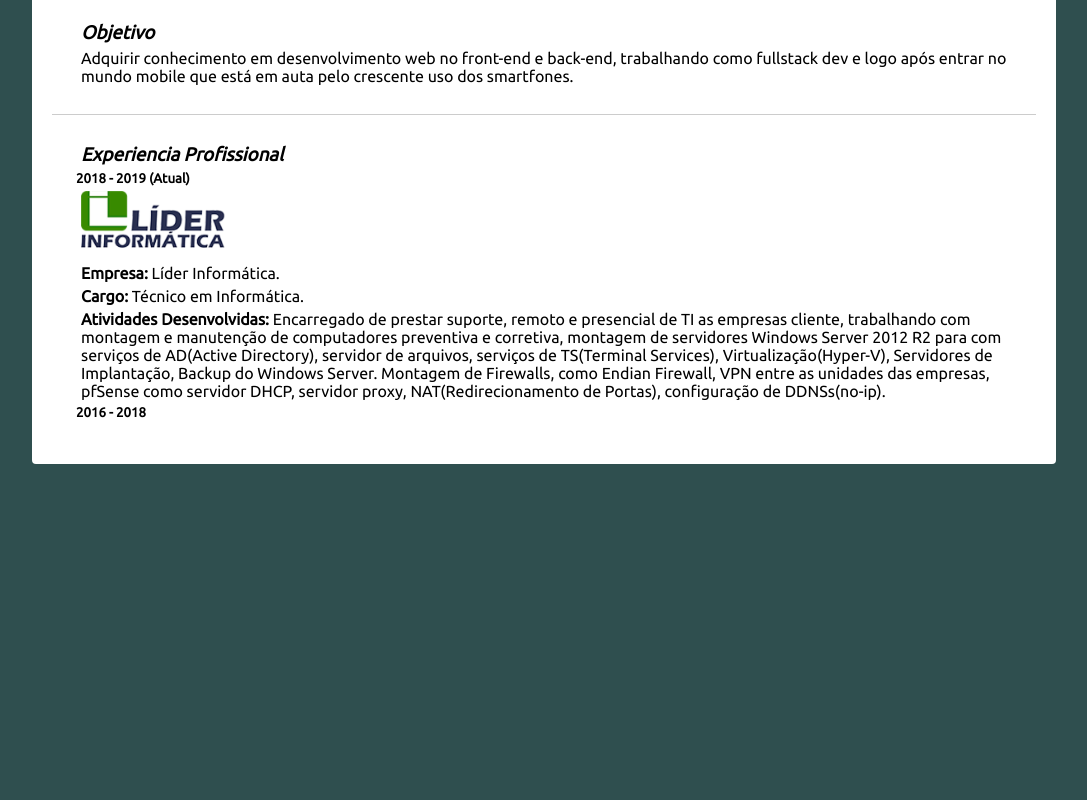
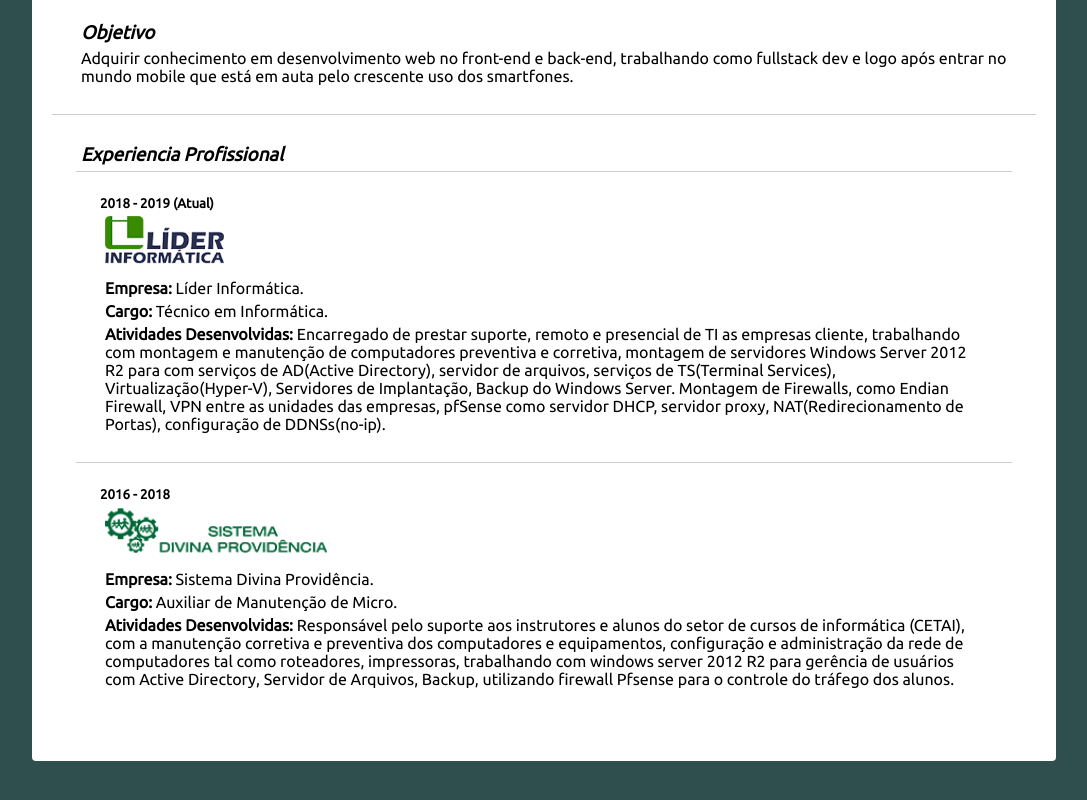
Before and after one commit to cleisonsantos/curriculo, a plain HTML site: page index.html in a window 1280 px wide. Shown: the part 336-1136 px from the top of the page, without its empty margins (96-1183 px from the left). Before the commit the page ends 864 px from the top, so only its background shows below. Drawn offline with Linux system fonts and the light colour scheme.

Commit message:
Adicionado a segunda experiênca.

```diff
--- a/css/style.css
+++ b/css/style.css
@@ -47,5 +47,5 @@ p{
 }
 .logo{
     padding: 05px;
-    height: 60px;
+    height: 50px;
 }
--- a/index.html
+++ b/index.html
@@ -31,17 +31,35 @@
         </section>
         <section class="exp">
             <h3 class="title">Experiencia Profissional</h3>
+            <section>
                 <h5>2018 - 2019 (Atual)</h5>
                 <img class="logo" src="img/lider.png" alt="">
                 <p><span class="topic">Empresa:</span> Líder Informática.</h4>
                     <p><span class="topic">Cargo:</span> Técnico em Informática.</p>
-            <p><span class="topic">Atividades Desenvolvidas:</span> Encarregado de prestar suporte, remoto e presencial de TI as empresas cliente, trabalhando com montagem e
-                manutenção de computadores preventiva e corretiva, montagem de servidores Windows Server 2012 R2 para
+                    <p><span class="topic">Atividades Desenvolvidas:</span> Encarregado de prestar suporte, remoto e
+                        presencial de TI as empresas cliente, trabalhando com montagem e
+                        manutenção de computadores preventiva e corretiva, montagem de servidores Windows Server 2012 R2
+                        para
                         com serviços de AD(Active Directory), servidor de arquivos, serviços de TS(Terminal Services),
-                Virtualização(Hyper-V), Servidores de Implantação, Backup do Windows Server. Montagem de Firewalls, como
+                        Virtualização(Hyper-V), Servidores de Implantação, Backup do Windows Server. Montagem de
+                        Firewalls, como
                         Endian Firewall, VPN entre as unidades das empresas, pfSense como servidor DHCP, servidor proxy,
-                NAT(Redirecionamento de Portas), configuração de DDNSs(no-ip).</p>
+                        NAT(Redirecionamento de Portas), configuração de DDNSs(no-ip).
+                    </p>
+            </section>
+            <section>
                 <h5>2016 - 2018</h5>
+                <img class="logo" src="img/sdp.png" alt="">
+                <p><span class="topic">Empresa:</span> Sistema Divina Providência.</h4>
+                    <p><span class="topic">Cargo:</span> Auxiliar de Manutenção de Micro.</p>
+                    <p><span class="topic">Atividades Desenvolvidas:</span> Responsável pelo suporte aos instrutores e
+                        alunos do setor de cursos de informática (CETAI), com a manutenção corretiva e preventiva dos
+                        computadores e equipamentos, configuração e administração da rede de computadores tal como
+                        roteadores, impressoras, trabalhando com windows server 2012 R2 para gerência de usuários com
+                        Active Directory, Servidor de Arquivos, Backup, utilizando firewall Pfsense para o controle do
+                        tráfego dos alunos.
+                    </p>
+            </section>
         </section>
     </div>
 </body>
```
Also changed, not shown: img/sdp.png (added). Lines whose indentation alone changed are shown as unchanged.
